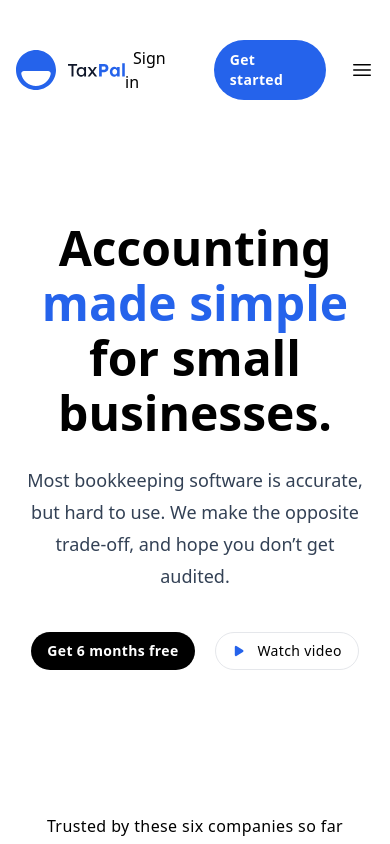
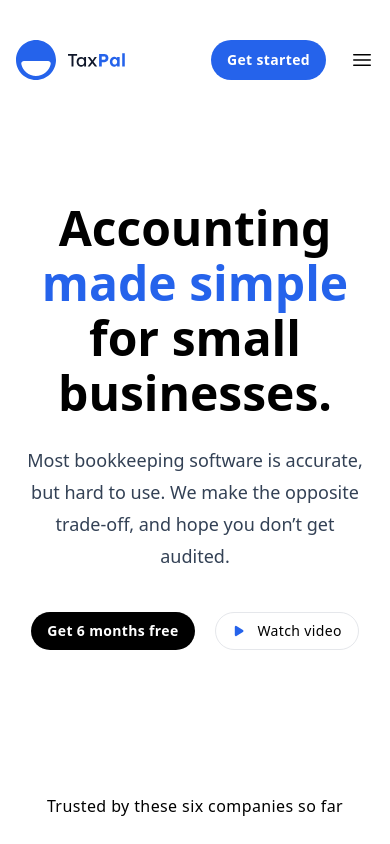
Before and after one commit to amine-omari/Taxpal-clone, a Next.js app: page / in a window 390 px wide. Shown: the top 844 px of the page. Built offline with nearby package versions, Linux system fonts and the light colour scheme.

Commit message:
fix: Navbar component

```diff
--- a/components/Navbar.jsx
+++ b/components/Navbar.jsx
@@ -42,8 +42,8 @@ const Navbar = () => {
           ))}
         </div>
       </div>
-      <div className="flex items-center space-x-6">
-        <div>
+      <div className="flex items-center space-x-6 md:space-x-9">
+        <div className="hidden md:flex text-sm">
           <Link
             href="/"
             className="rounded-lg px-2 py-1 duration-300 hover:bg-slate-100 hover:text-slate-900"
```
